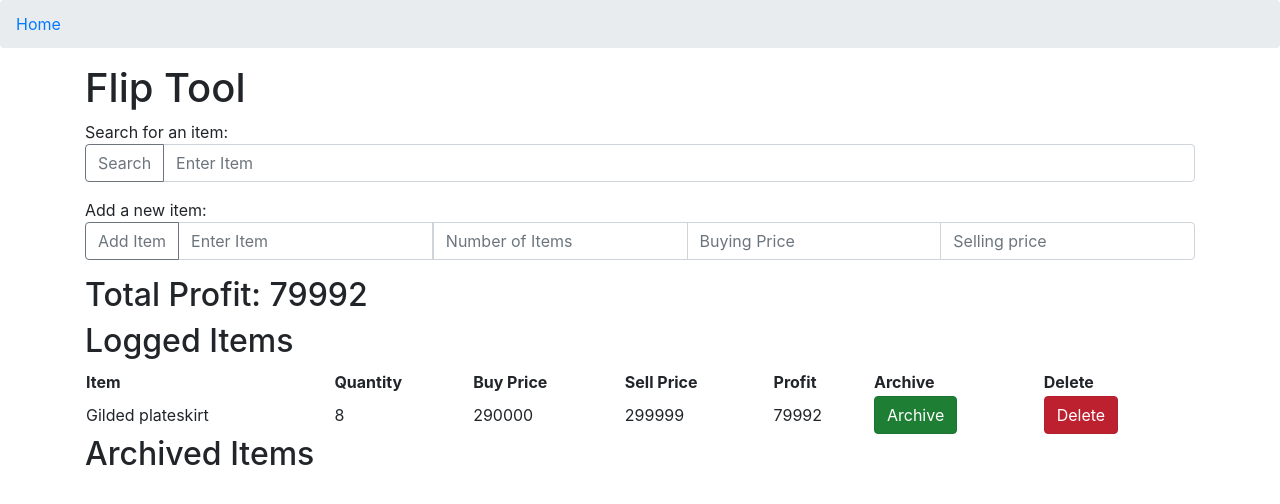
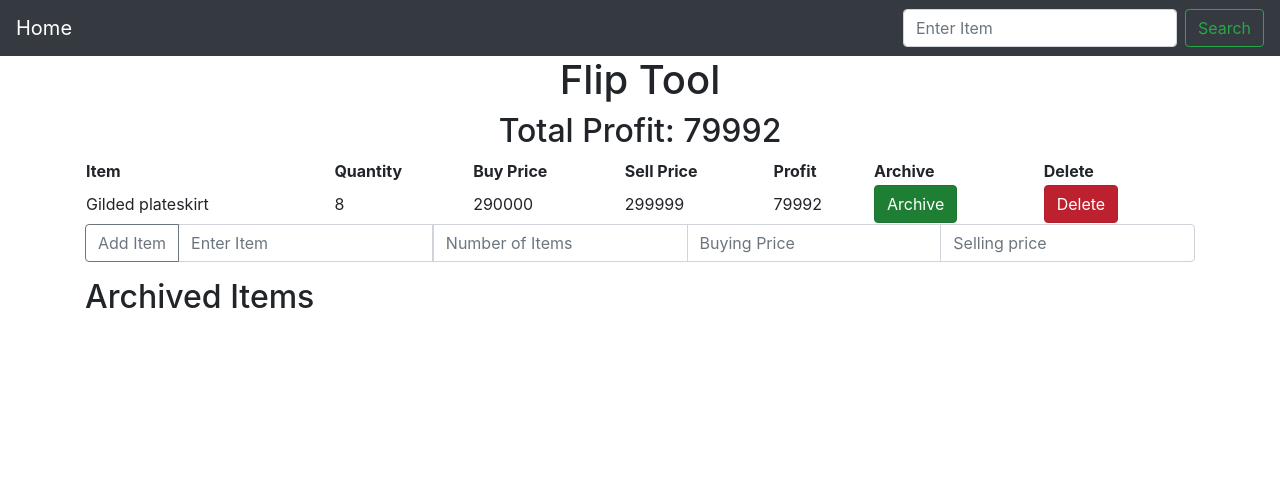
Before and after one commit to mario-j/osrsbox, a Flask app: page / in a window 1280 px wide. Shown: the top 504 px of the page. Run offline with Flask 2, Linux system fonts and the light colour scheme; data comes from the database, SQL or seed files in the repository; some libraries are stand-ins or nearby versions.

Commit message:
redesign navbar and layout of homepage

```diff
--- a/templates/index.html
+++ b/templates/index.html
@@ -17,59 +17,29 @@
 			crossorigin="anonymous"></script>
 	<script src="https://ajax.googleapis.com/ajax/libs/jquery/3.1.1/jquery.min.js"></script>
 
-	<nav aria-label="breadcrumb">
-		<ol class="breadcrumb">
-			<li class="breadcrumb-item"><a href="{{ url_for('index') }}">Home</a></li>
-		</ol>
+
+
+		<nav class="navbar navbar-dark bg-dark">
+			<a class="navbar-brand" href="{{ url_for('index') }}">Home</a>
+			<form class="form-inline" action="{{ url_for('search') }}" method="POST">
+				<input class="form-control mr-sm-2" type="text" name="search" placeholder="Enter Item" aria-label="Search" aria-describedby="basic-addon1">
+				<button class="btn btn-outline-success my-2 my-sm-0" type="submit">Search</button>
+			</form>
+		</nav>
 </head>
 <body>
+
 	<div class="container">
-		<h1>Flip Tool</h1>
+		<h1 class="text-center">Flip Tool</h1>
+
 		<div>
-			Search for an item:
-			<form action="{{ url_for('search') }}" method="POST">
-				<div class="input-group mb-3">
-					<div class="input-group-prepend">
-						<input type="submit" value="Search" button class="btn btn-outline-secondary" type="button"></button>
-					</div>
-					<input type="text" name="search" class="form-control" placeholder="Enter Item" aria-label=""
-						   aria-describedby="basic-addon1">
-
-				</div>
-			</form>
+			<h2 class="text-center">
+				Total Profit: <span id="profit"></span>
+			</h2>
 		</div>
 
 		<div>
-			Add a new item:
-			<form action="{{ url_for('add') }}" method="POST">
-				<div class="input-group mb-3">
-					<div class="input-group-prepend">
-
-						<input type="submit" value="Add Item" button class="btn btn-outline-secondary"
-							   type="button" onclick="sumProfit()"></button>
-					</div>
-					<input list="items" type="text" name="todoitem" class="form-control col-md-3 col-lg-3 col-xs-12" placeholder="Enter Item" aria-label=""
-						   aria-describedby="basic-addon1">
-					<datalist id="items">
-					</datalist>
-					<input type="number" name="itemquantity" class="form-control col-md-3 col-lg-3 col-xs-12" placeholder="Number of Items" aria-label=""
-						   aria-describedby="basic-addon1">
-					<input type="number" name="itembuyprice" class="form-control col-md-3 col-lg-3 col-xs-12" placeholder="Buying Price" aria-label=""
-						   aria-describedby="basic-addon1">
-					<input type="number" name="itemsellprice" class="form-control col-md-3 col-lg-3 col-xs-12" placeholder="Selling price" aria-label=""
-						   aria-describedby="basic-addon1">
-				</div>
-			</form>
-
 			<div>
-				<h2>
-					Total Profit: <span id="profit"></span>
-				</h2>
-			</div>
-
-			<div>
-				<h2>Logged Items</h2>
-
 				<ul class="list-group">
 					<table>
 						<tr>
@@ -100,13 +70,32 @@
 					</table>
 				</ul>
 
+				<form action="{{ url_for('add') }}" method="POST">
+					<div class="input-group mb-3">
+						<div class="input-group-prepend">
+
+							<input type="submit" value="Add Item" button class="btn btn-outline-secondary"
+								   type="button" onclick="sumProfit()"></button>
+						</div>
+						<input list="items" type="text" name="todoitem" class="form-control col-md-3 col-lg-3 col-xs-12" placeholder="Enter Item" aria-label=""
+							   aria-describedby="basic-addon1">
+						<datalist id="items">
+						</datalist>
+						<input type="number" name="itemquantity" class="form-control col-md-3 col-lg-3 col-xs-12" placeholder="Number of Items" aria-label=""
+							   aria-describedby="basic-addon1">
+						<input type="number" name="itembuyprice" class="form-control col-md-3 col-lg-3 col-xs-12" placeholder="Buying Price" aria-label=""
+							   aria-describedby="basic-addon1">
+						<input type="number" name="itemsellprice" class="form-control col-md-3 col-lg-3 col-xs-12" placeholder="Selling price" aria-label=""
+							   aria-describedby="basic-addon1">
+					</div>
+				</form>
 
 				<h2>Archived Items</h2>
 				<ul class="list-group">
 					{% for todo in complete %}
 					<li class="list-group-item disabled" style="font-size: 30pt">
 						{{ todo.text }} <a href="{{ url_for('delete', id=todo.id) }}" class="btn btn-danger active" role="button"
-																		 aria-pressed="true" onclick="sumProfit()">Delete</a>
+						 aria-pressed="true" onclick="sumProfit()">Delete</a>
 					</li></li>
 					{% endfor %}
 				</ul>
```
